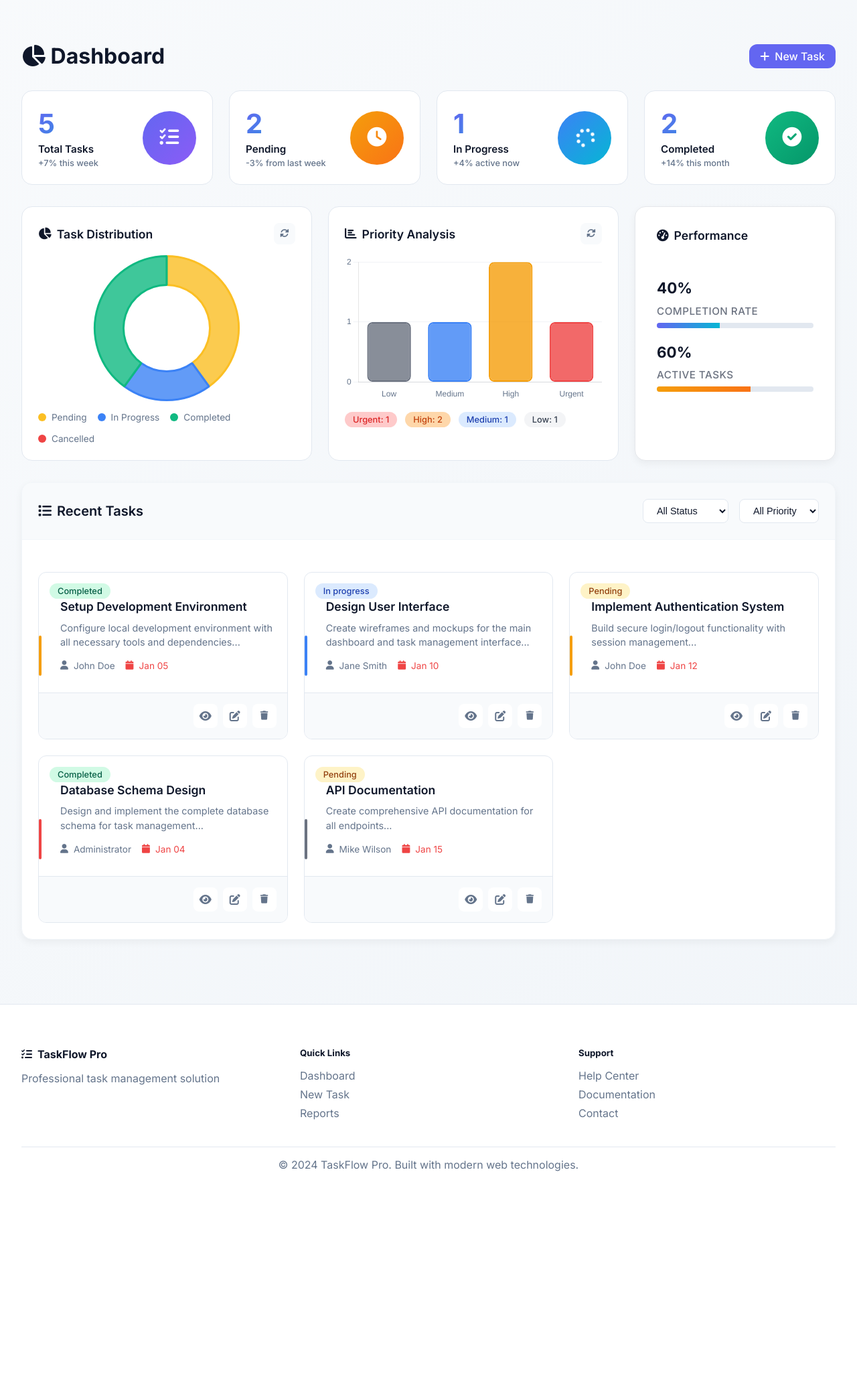
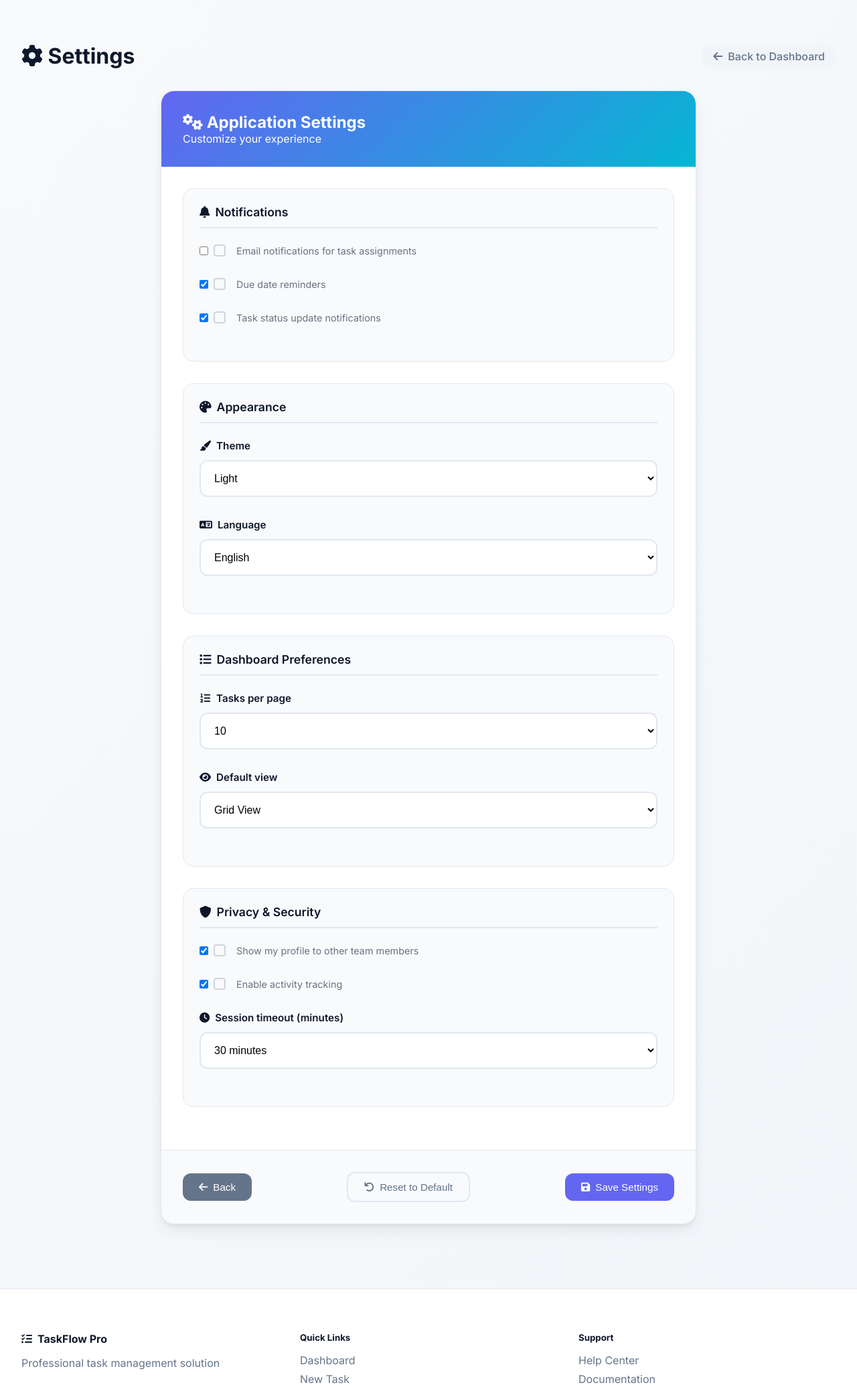
Before and after one commit to VEL-Development/task_mgmt, a PHP site: page /index.php?action=settings in a window 1280 px wide. Shown: the part 101-2169 px from the top of the page at 67% size. Before the commit the page ends 1850 px from the top, so only its background shows below. Run offline with PHP 8.4, Linux system fonts and the light colour scheme; the visitor is signed in with stand-in values (Sample User, id 1); data comes from the database, SQL or seed files in the repository; some libraries are stand-ins or nearby versions.

Commit message:
Profile and Settings

```diff
--- a/index.php
+++ b/index.php
@@ -56,6 +56,18 @@
     case 'export_csv':
         include 'controllers/export_controller.php';
         break;
+    case 'profile':
+        include 'views/profile.php';
+        break;
+    case 'settings':
+        include 'views/settings.php';
+        break;
+    case 'profile_update':
+        include 'controllers/profile_controller.php';
+        break;
+    case 'settings_update':
+        include 'controllers/settings_controller.php';
+        break;
     default:
         include 'views/dashboard_enhanced.php';
 }
--- a/models/User.php
+++ b/models/User.php
@@ -113,5 +113,12 @@
         $stmt->execute();
         return $stmt;
     }
+
+    public function getById($id) {
+        $query = "SELECT * FROM " . $this->table_name . " WHERE id = ?";
+        $stmt = $this->conn->prepare($query);
+        $stmt->execute([$id]);
+        return $stmt->fetch(PDO::FETCH_ASSOC);
+    }
 }
 ?>
--- /dev/null
+++ b/views/settings.php
@@ -0,0 +1,206 @@
+<?php
+$page_title = "Settings";
+include 'includes/header.php';
+
+// Get user settings from database
+$query = "SELECT * FROM user_settings WHERE user_id = ?";
+$stmt = $db->prepare($query);
+$stmt->execute([$_SESSION['user_id']]);
+$settings = $stmt->fetch(PDO::FETCH_ASSOC);
+
+// Default values if no settings found
+if (!$settings) {
+    $settings = [
+        'email_notifications' => 1,
+        'due_date_reminders' => 1,
+        'status_updates' => 1,
+        'theme' => 'light',
+        'language' => 'en',
+        'tasks_per_page' => 10,
+        'default_view' => 'grid',
+        'show_profile' => 1,
+        'activity_tracking' => 1,
+        'session_timeout' => 30
+    ];
+}
+?>
+
+<div class="header-section">
+    <h1 class="page-title"><i class="fas fa-cog"></i> Settings</h1>
+    <a href="index.php" class="btn-modern btn-secondary">
+        <i class="fas fa-arrow-left"></i> Back to Dashboard
+    </a>
+</div>
+
+<div class="form-container-modern">
+    <div class="form-card-enhanced">
+        <div class="form-header">
+            <h2><i class="fas fa-cogs"></i> Application Settings</h2>
+            <p>Customize your experience</p>
+        </div>
+
+        <form method="POST" action="index.php?action=settings_update" id="settingsForm">
+            <div class="form-content-edit">
+                <div class="form-section">
+                    <div class="section-title">
+                        <i class="fas fa-bell"></i> Notifications
+                    </div>
+
+                    <div class="form-group-modern">
+                        <label class="checkbox-label">
+                            <input type="checkbox" name="email_notifications" <?php echo $settings['email_notifications'] ? 'checked' : ''; ?>>
+                            <span class="checkmark"></span>
+                            Email notifications for task assignments
+                        </label>
+                    </div>
+
+                    <div class="form-group-modern">
+                        <label class="checkbox-label">
+                            <input type="checkbox" name="due_date_reminders" <?php echo $settings['due_date_reminders'] ? 'checked' : ''; ?>>
+                            <span class="checkmark"></span>
+                            Due date reminders
+                        </label>
+                    </div>
+
+                    <div class="form-group-modern">
+                        <label class="checkbox-label">
+                            <input type="checkbox" name="status_updates" <?php echo $settings['status_updates'] ? 'checked' : ''; ?>>
+                            <span class="checkmark"></span>
+                            Task status update notifications
+                        </label>
+                    </div>
+                </div>
+
+                <div class="form-section">
+                    <div class="section-title">
+                        <i class="fas fa-palette"></i> Appearance
+                    </div>
+
+                    <div class="form-group-modern">
+                        <label for="theme" class="form-label-modern">
+                            <i class="fas fa-paint-brush"></i> Theme
+                        </label>
+                        <select id="theme" name="theme" class="form-select-modern">
+                            <option value="light" <?php echo $settings['theme'] == 'light' ? 'selected' : ''; ?>>Light</option>
+                            <option value="dark" <?php echo $settings['theme'] == 'dark' ? 'selected' : ''; ?>>Dark</option>
+                            <option value="auto" <?php echo $settings['theme'] == 'auto' ? 'selected' : ''; ?>>Auto (System)</option>
+                        </select>
+                    </div>
+
+                    <div class="form-group-modern">
+                        <label for="language" class="form-label-modern">
+                            <i class="fas fa-language"></i> Language
+                        </label>
+                        <select id="language" name="language" class="form-select-modern">
+                            <option value="en" <?php echo $settings['language'] == 'en' ? 'selected' : ''; ?>>English</option>
+                            <option value="es" <?php echo $settings['language'] == 'es' ? 'selected' : ''; ?>>Spanish</option>
+                            <option value="fr" <?php echo $settings['language'] == 'fr' ? 'selected' : ''; ?>>French</option>
+                        </select>
+                    </div>
+                </div>
+
+                <div class="form-section">
+                    <div class="section-title">
+                        <i class="fas fa-list"></i> Dashboard Preferences
+                    </div>
+
+                    <div class="form-group-modern">
+                        <label for="tasks_per_page" class="form-label-modern">
+                            <i class="fas fa-list-ol"></i> Tasks per page
+                        </label>
+                        <select id="tasks_per_page" name="tasks_per_page" class="form-select-modern">
+                            <option value="10" <?php echo $settings['tasks_per_page'] == 10 ? 'selected' : ''; ?>>10</option>
+                            <option value="25" <?php echo $settings['tasks_per_page'] == 25 ? 'selected' : ''; ?>>25</option>
+                            <option value="50" <?php echo $settings['tasks_per_page'] == 50 ? 'selected' : ''; ?>>50</option>
+                        </select>
+                    </div>
+
+                    <div class="form-group-modern">
+                        <label for="default_view" class="form-label-modern">
+                            <i class="fas fa-eye"></i> Default view
+                        </label>
+                        <select id="default_view" name="default_view" class="form-select-modern">
+                            <option value="grid" <?php echo $settings['default_view'] == 'grid' ? 'selected' : ''; ?>>Grid View</option>
+                            <option value="list" <?php echo $settings['default_view'] == 'list' ? 'selected' : ''; ?>>List View</option>
+                        </select>
+                    </div>
+                </div>
+
+                <div class="form-section">
+                    <div class="section-title">
+                        <i class="fas fa-shield-alt"></i> Privacy & Security
+                    </div>
+
+                    <div class="form-group-modern">
+                        <label class="checkbox-label">
+                            <input type="checkbox" name="show_profile" <?php echo $settings['show_profile'] ? 'checked' : ''; ?>>
+                            <span class="checkmark"></span>
+                            Show my profile to other team members
+                        </label>
+                    </div>
+
+                    <div class="form-group-modern">
+                        <label class="checkbox-label">
+                            <input type="checkbox" name="activity_tracking" <?php echo $settings['activity_tracking'] ? 'checked' : ''; ?>>
+                            <span class="checkmark"></span>
+                            Enable activity tracking
+                        </label>
+                    </div>
+
+                    <div class="form-group-modern">
+                        <label for="session_timeout" class="form-label-modern">
+                            <i class="fas fa-clock"></i> Session timeout (minutes)
+                        </label>
+                        <select id="session_timeout" name="session_timeout" class="form-select-modern">
+                            <option value="30" <?php echo $settings['session_timeout'] == 30 ? 'selected' : ''; ?>>30 minutes</option>
+                            <option value="60" <?php echo $settings['session_timeout'] == 60 ? 'selected' : ''; ?>>1 hour</option>
+                            <option value="120" <?php echo $settings['session_timeout'] == 120 ? 'selected' : ''; ?>>2 hours</option>
+                            <option value="480" <?php echo $settings['session_timeout'] == 480 ? 'selected' : ''; ?>>8 hours</option>
+                        </select>
+                    </div>
+                </div>
+            </div>
+
+            <div class="form-actions-modern">
+                <button type="button" onclick="history.back()" class="btn-action-modern btn-secondary">
+                    <i class="fas fa-arrow-left"></i> Back
+                </button>
+                <button type="button" onclick="resetSettings()" class="btn-action-modern btn-outline">
+                    <i class="fas fa-undo"></i> Reset to Default
+                </button>
+                <button type="submit" class="btn-action-modern btn-primary">
+                    <i class="fas fa-save"></i> Save Settings
+                </button>
+            </div>
+        </form>
+    </div>
+</div>
+
+<script>
+function resetSettings() {
+    Swal.fire({
+        title: 'Reset Settings?',
+        text: 'This will restore all settings to their default values.',
+        icon: 'question',
+        showCancelButton: true,
+        confirmButtonColor: '#6366f1',
+        cancelButtonColor: '#64748b',
+        confirmButtonText: 'Yes, reset',
+        cancelButtonText: 'Cancel'
+    }).then((result) => {
+        if (result.isConfirmed) {
+            document.getElementById('settingsForm').reset();
+            Toast.fire({
+                icon: 'success',
+                title: 'Settings reset to default'
+            });
+        }
+    });
+}
+
+document.getElementById('settingsForm').addEventListener('submit', function(e) {
+    // Form will submit normally to save to database
+});
+</script>
+
+<?php include 'includes/footer.php'; ?>
```
Also changed, not shown: controllers/profile_controller.php (added, +55 -0 lines), controllers/settings_controller.php (added, +73 -0 lines), migrate_settings.sql (added, +19 -0 lines), views/profile.php (added, +124 -0 lines).
